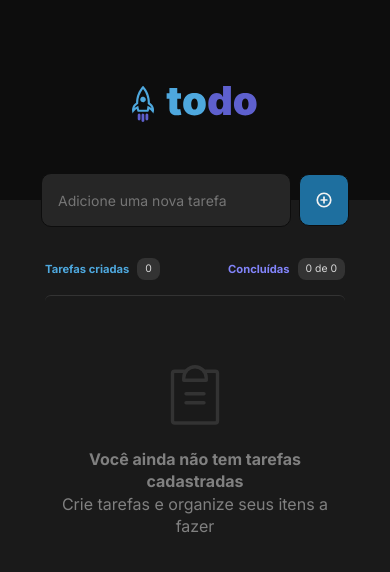
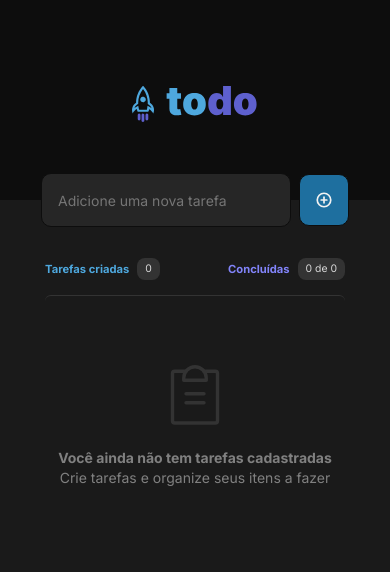
Before and after one commit to guigx7/01-ToDoList, a React (Vite) app: page / in a window 390 px wide. Shown: the top 572 px of the page. Built offline with nearby package versions, Linux system fonts and the light colour scheme.

Commit message:
Atualizada a versão responsiva para celular

```diff
--- a/src/components/NoTasks.module.css
+++ b/src/components/NoTasks.module.css
@@ -31,3 +31,13 @@
   font-size: 1rem;
   line-height: 140%;
 }
+
+@media (max-width: 430px) {
+  .noTasks h2 {
+    font-size: 0.875rem;
+  }
+
+  .noTasks h3 {
+    font-size: 0.875rem;
+  }
+}
```
